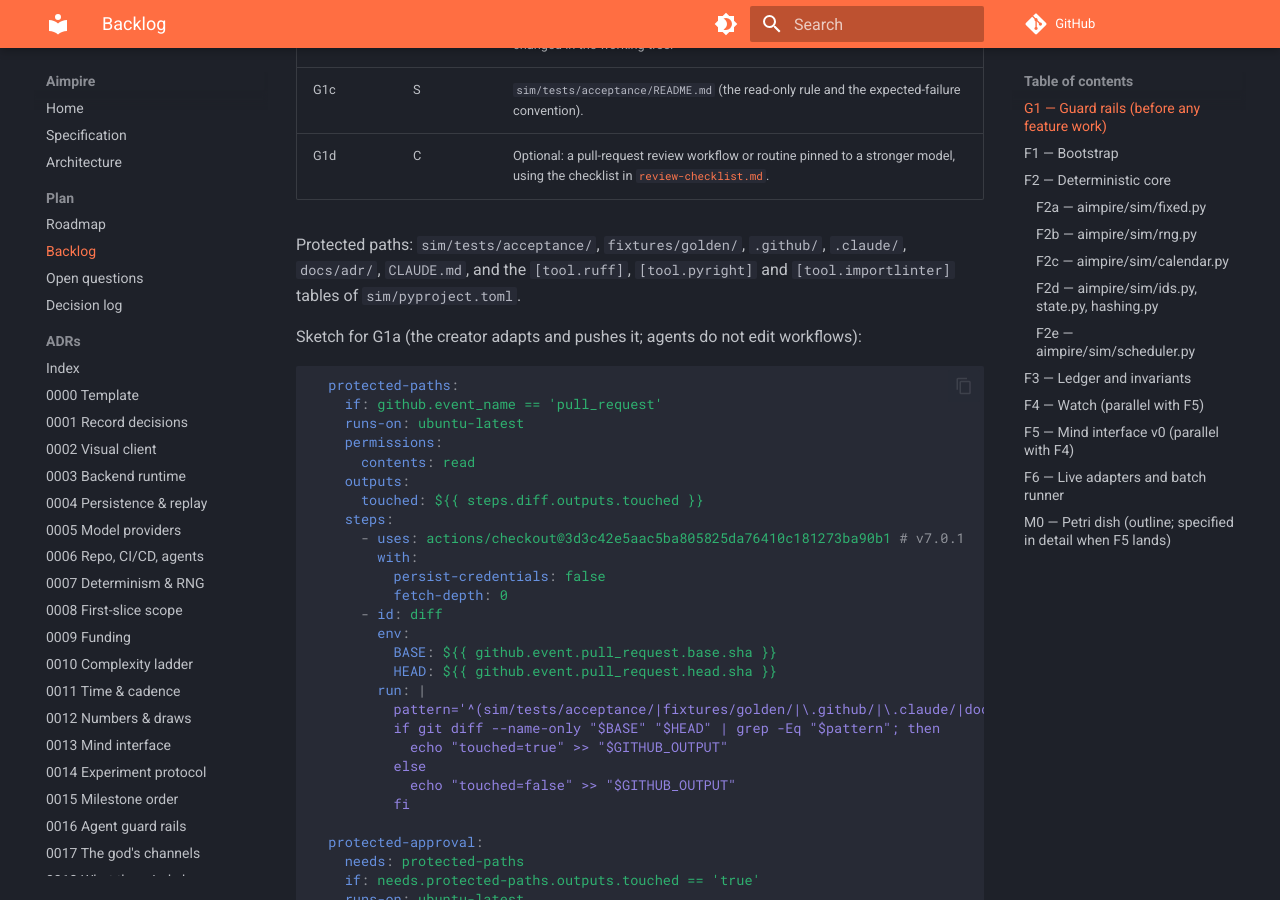
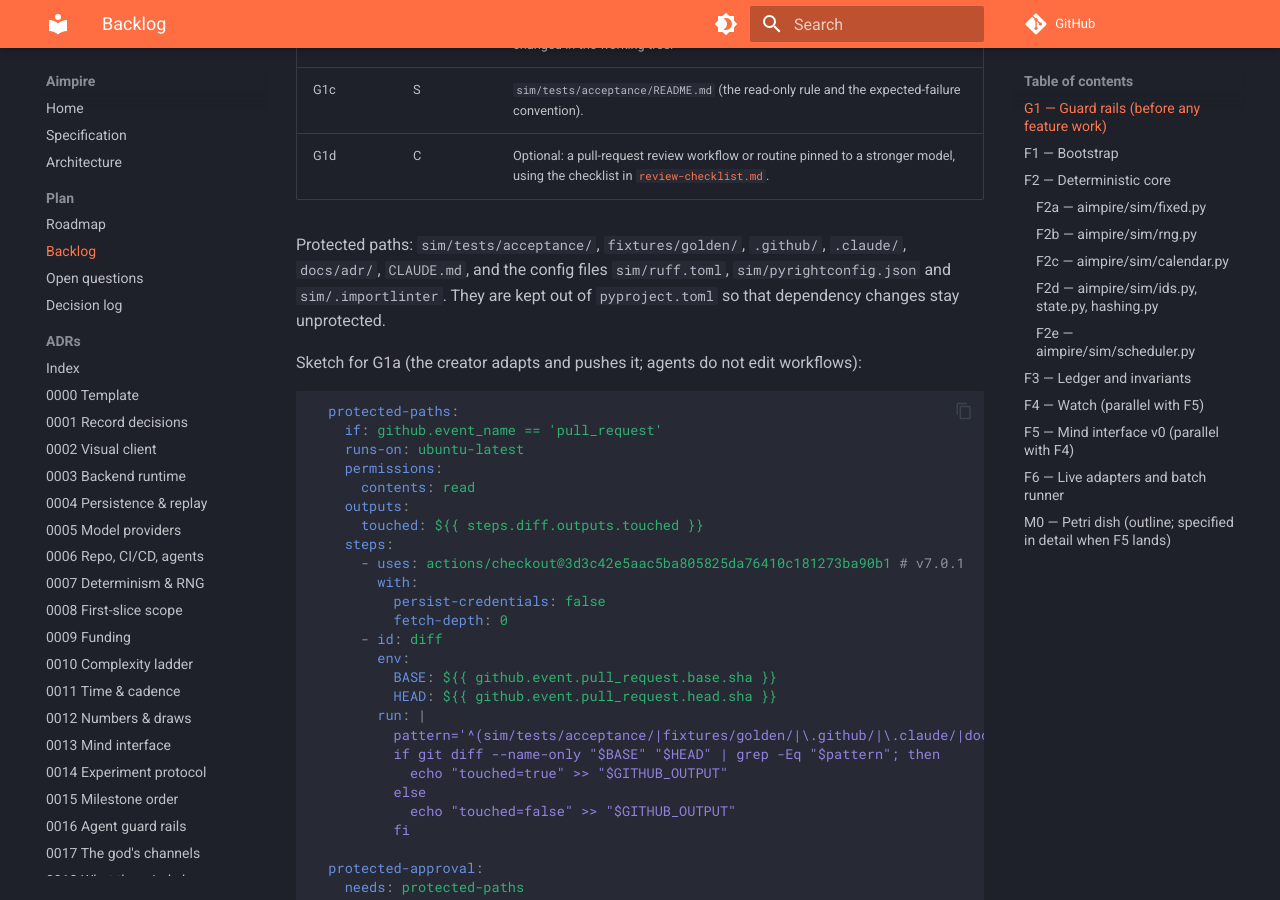
Before and after one commit to seedfourtytwo/aimpire, an MkDocs documentation site: the page built from docs/plan/backlog.md, in a window 1280 px wide and 900 px high, scrolled down 762 px. Built offline with MkDocs 1.6.1 and Material for MkDocs 9.7.7, drawn with Linux system fonts in a browser that asks for light colours; comment, search, counter and statistics services are not loaded.

Commit message:
docs: protected config lives in separate files; document the hook override
Co-Authored-By: Claude Opus 5.5 <noreply@anthropic.com>
Claude-Session: https://claude.ai/code/session_01NKkxg3dTZvw62PTk6GDVhq

```diff
--- a/docs/plan/backlog.md
+++ b/docs/plan/backlog.md
@@ -19,7 +19,7 @@ Verification for every item is `just check`, plus the named tests.
 | G1c | S | `sim/tests/acceptance/README.md` (the read-only rule and the expected-failure convention). |
 | G1d | C | Optional: a pull-request review workflow or routine pinned to a stronger model, using the checklist in [`review-checklist.md`](../agents/review-checklist.md). |
 
-Protected paths: `sim/tests/acceptance/`, `fixtures/golden/`, `.github/`, `.claude/`, `docs/adr/`, `CLAUDE.md`, and the `[tool.ruff]`, `[tool.pyright]` and `[tool.importlinter]` tables of `sim/pyproject.toml`.
+Protected paths: `sim/tests/acceptance/`, `fixtures/golden/`, `.github/`, `.claude/`, `docs/adr/`, `CLAUDE.md`, and the config files `sim/ruff.toml`, `sim/pyrightconfig.json` and `sim/.importlinter`. They are kept out of `pyproject.toml` so that dependency changes stay unprotected.
 
 Sketch for G1a (the creator adapts and pushes it; agents do not edit workflows):
 
@@ -41,7 +41,7 @@ Sketch for G1a (the creator adapts and pushes it; agents do not edit workflows):
           BASE: ${{ github.event.pull_request.base.sha }}
           HEAD: ${{ github.event.pull_request.head.sha }}
         run: |
-          pattern='^(sim/tests/acceptance/|fixtures/golden/|\.github/|\.claude/|docs/adr/|CLAUDE\.md$)'
+          pattern='^(sim/tests/acceptance/|fixtures/golden/|\.github/|\.claude/|docs/adr/|CLAUDE\.md$|sim/ruff\.toml$|sim/pyrightconfig\.json$|sim/\.importlinter$)'
           if git diff --name-only "$BASE" "$HEAD" | grep -Eq "$pattern"; then
             echo "touched=true" >> "$GITHUB_OUTPUT"
           else
```
Also changed, not shown: CLAUDE.md (+2 -1 lines).
